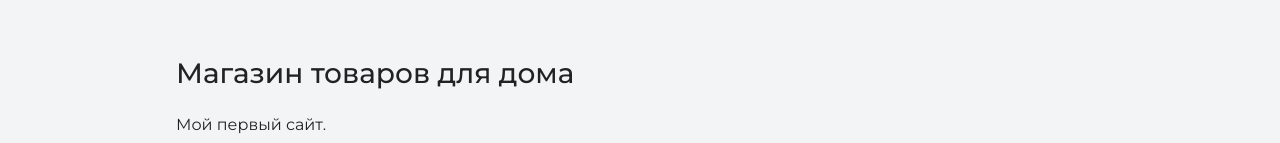
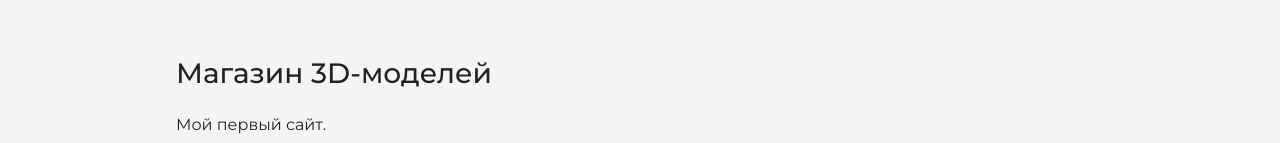
Before and after one commit to Yellowestgrin/my-site, a plain HTML site: page index.html in a window 1280 px wide. Shown: the part 1762-1905 px from the top of the page. Drawn offline with nearby package versions, Linux system fonts and the light colour scheme.

```diff
--- a/index.html
+++ b/index.html
@@ -44,7 +44,7 @@
     <section class="portfolio">
       <h2 class="subheading">Мои работы</h2>
 
-      <h3>Магазин товаров для дома</h3>
+      <h3>Магазин 3D-моделей</h3>
       <p>Мой первый сайт.</p>
 
       <h3>Блог начинающего верстальщика</h3>
```
